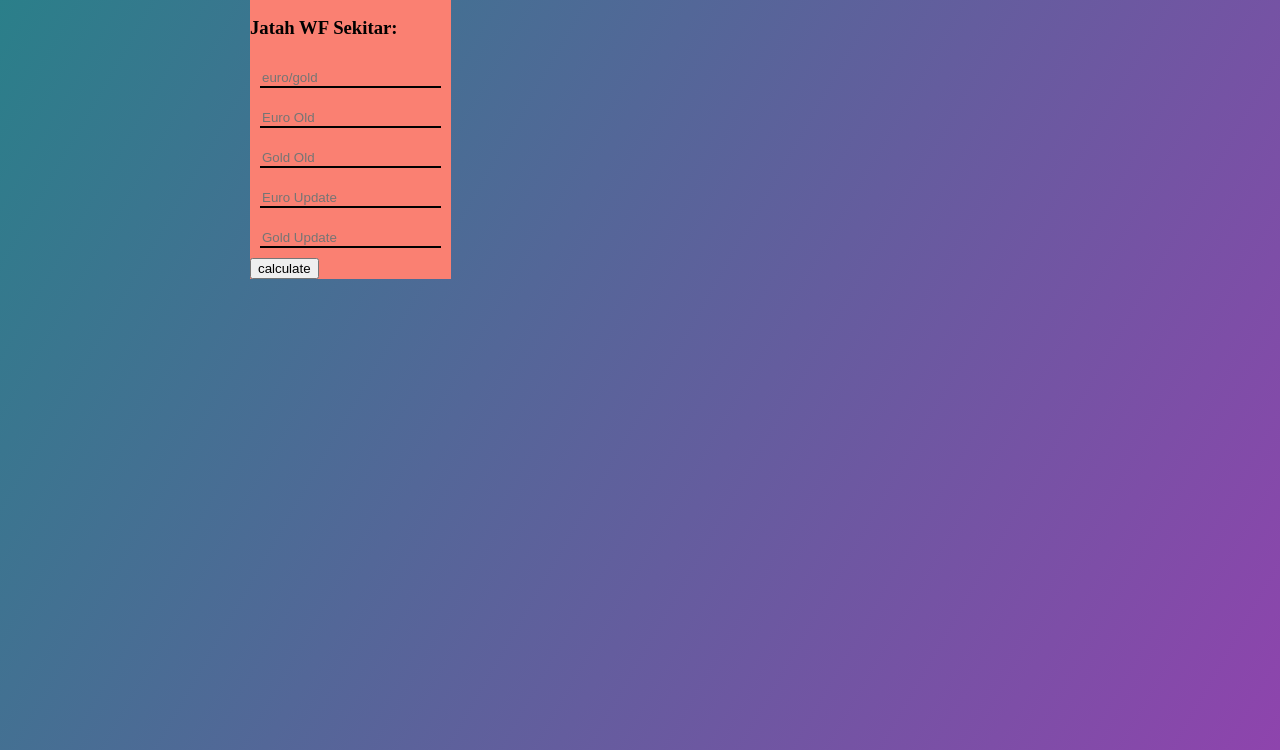
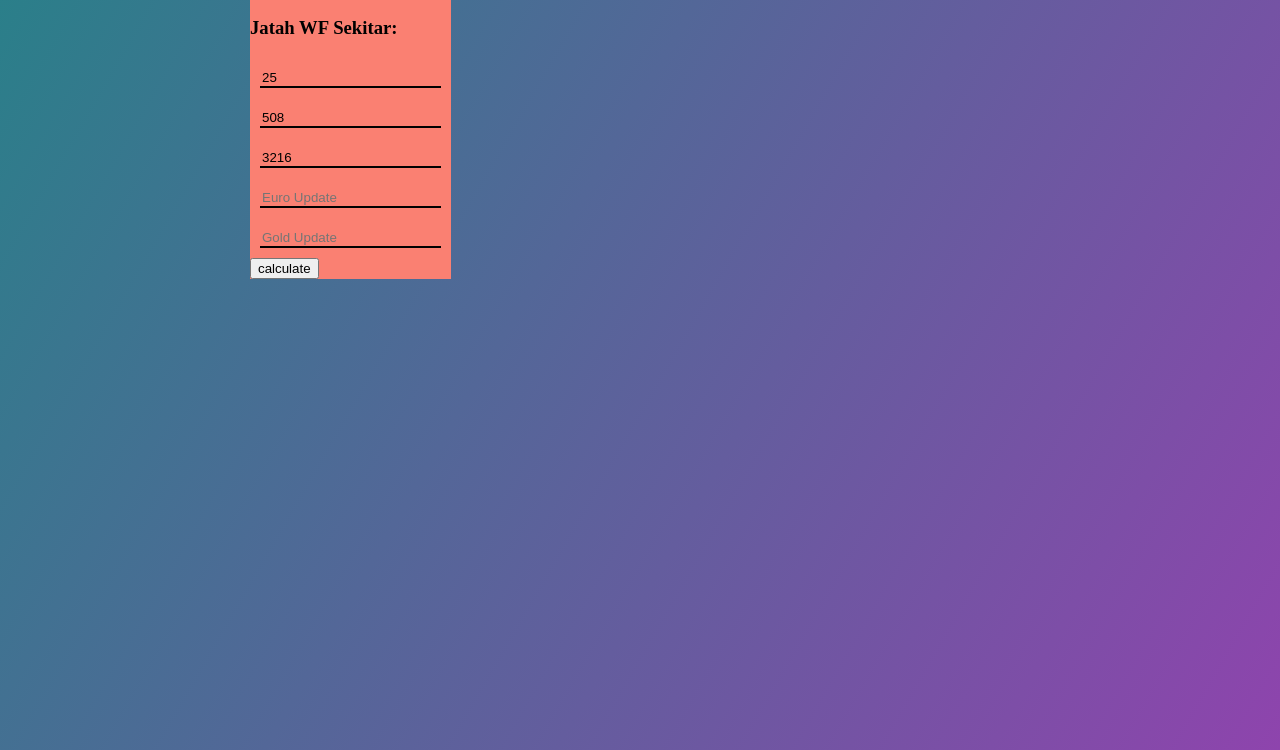
Before and after one commit to afrandormd/red-dot-calculator.github.io, a plain HTML site: page index.html in a window 1280 px wide. Shown: the part 50-800 px from the top of the page. Drawn offline with Linux system fonts and the light colour scheme.

Commit message:
update value setelah RD

```diff
--- a/index.html
+++ b/index.html
@@ -15,13 +15,13 @@
     </h3>
     <form action="">
         <div class="num_field">
-            <input type="number" name="" id="euro_per_gold" placeholder="euro/gold">
+            <input type="number" name="" id="euro_per_gold" placeholder="euro/gold" value="25">
         </div>
         <div class="num_field">
-            <input type="number" name="" id="euro_old" placeholder="Euro Old">
+            <input type="number" name="" id="euro_old" placeholder="Euro Old" value="508">
         </div>
         <div class="num_field">
-            <input type="number" name="" id="gold_old" placeholder="Gold Old">
+            <input type="number" name="" id="gold_old" placeholder="Gold Old" value="3216">
         </div>
         <div class="num_field">
             <input type="number" name="" id="euro_update" placeholder="Euro Update">
```
